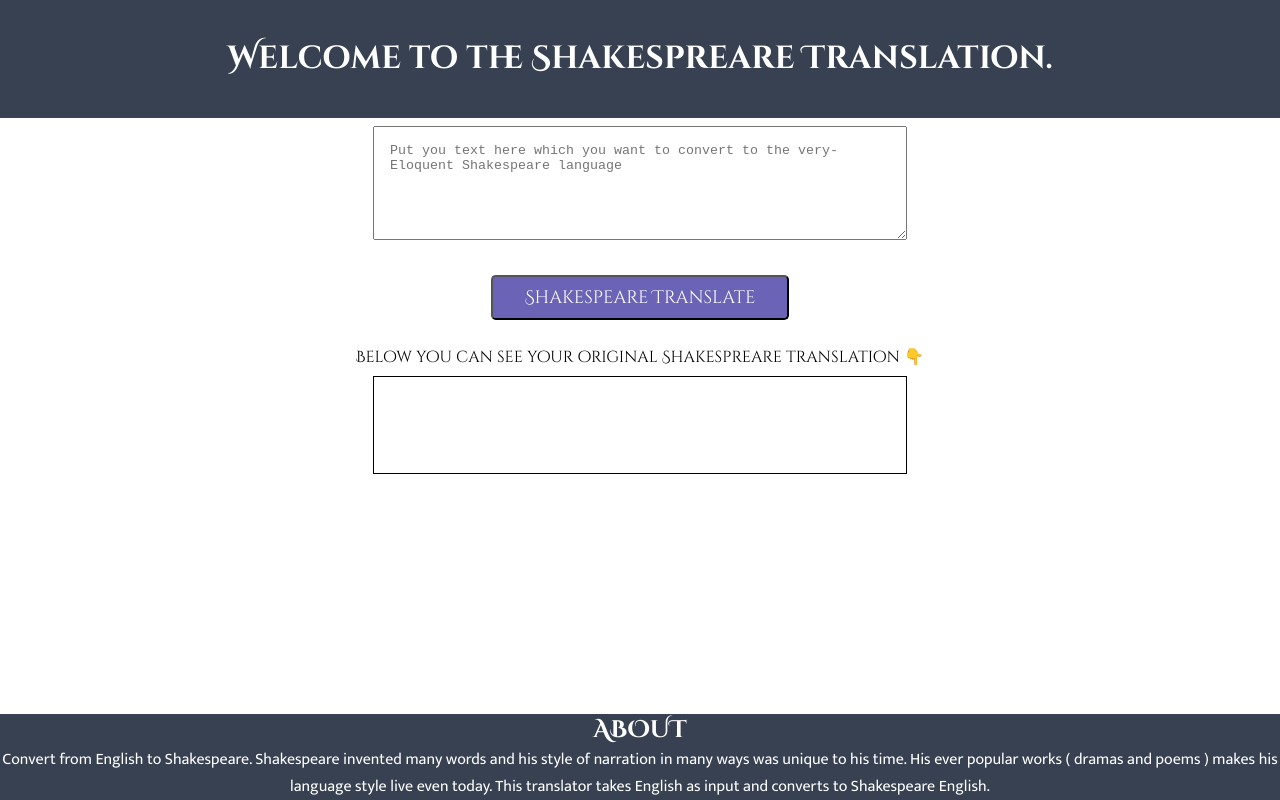
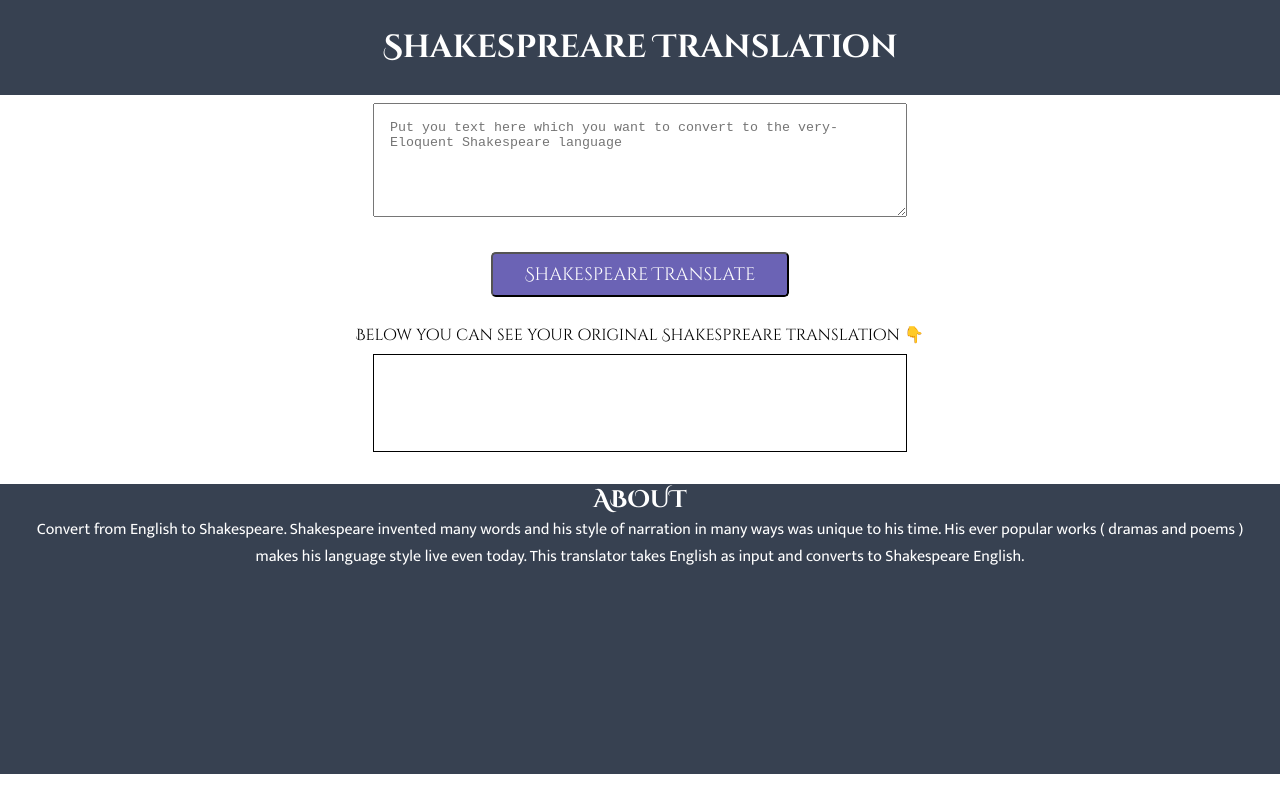
Before and after one commit to AnkurChunekar/shakespeareSpeak-markSix, a plain HTML site: page index.html in a window 1280 px wide. Drawn offline with Linux system fonts and the light colour scheme.

Commit message:
style: header/footer styled

```diff
--- a/index.html
+++ b/index.html
@@ -54,7 +54,7 @@ body {
 }
 
 .header {
-    padding: 1rem;
+    padding: 0.3rem;
     color: white;
     display: block;
     margin: auto;
@@ -75,8 +75,9 @@ section {
 .footer {
     background-color: #374151;
     margin-top: 2rem;
-    position: fixed;
-    bottom: 0;
+    position: relative;
+    height: 290px;
+
 }
 
 .footer-p {
@@ -84,6 +85,7 @@ section {
     color: white;
     text-align: center;
     font-family: 'Mukta', sans-serif;
+    padding: 0rem 2rem;
 
 }
 
@@ -102,7 +104,7 @@ section {
 <body>
 
     <header class="header">
-<h1>Welcome to the Shakespreare Translation. </h1>
+<h1>Shakespreare Translation</h1>
 </header>
 
 <section>
```
